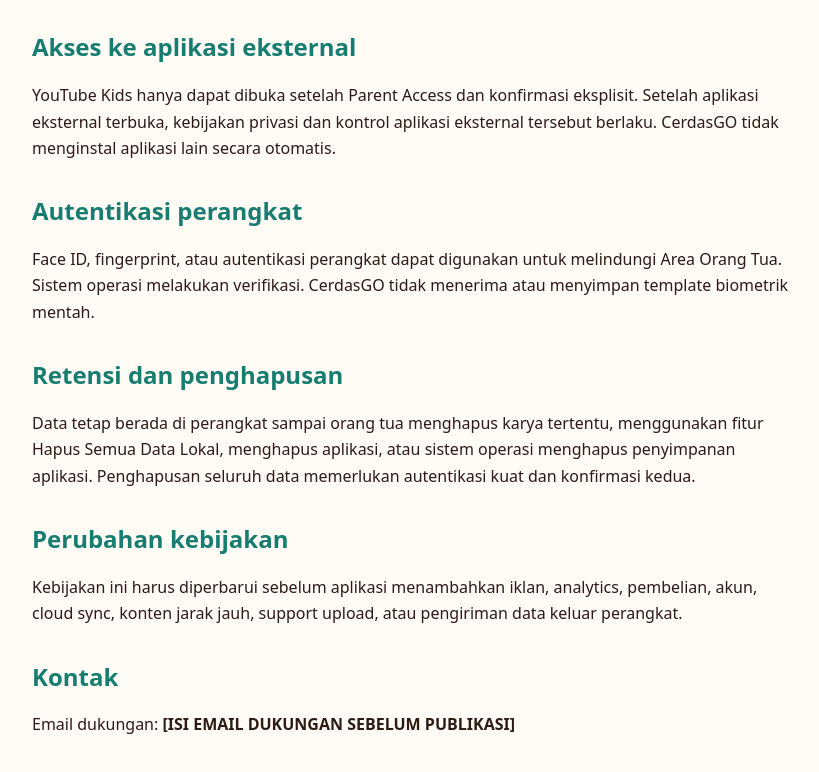
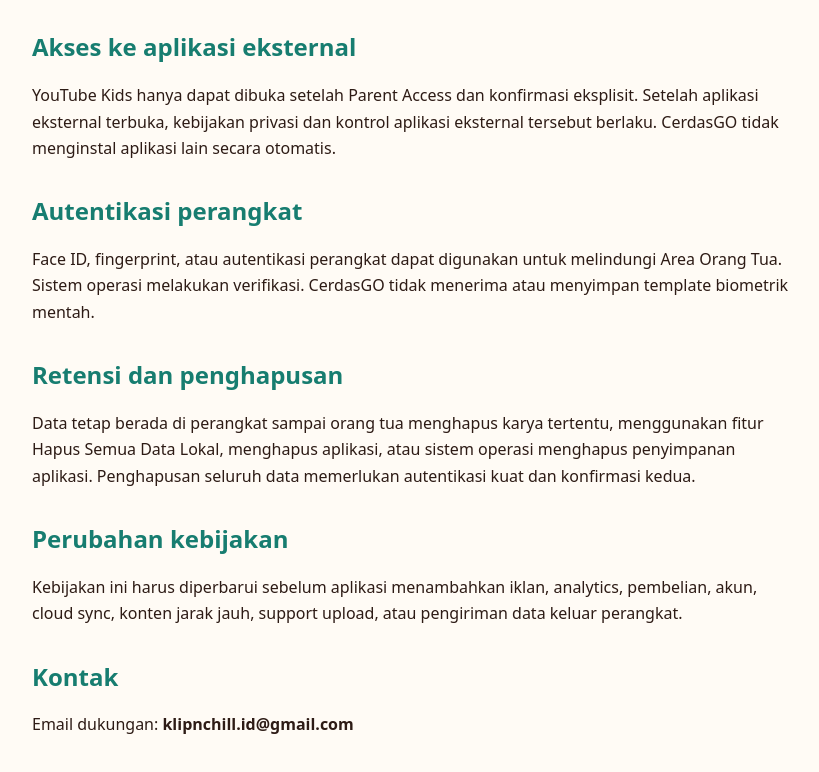
Before and after one commit to rizkyardhika09/cerdasgo-paud-site, a plain HTML site: page privacy-policy/index.html in a window 1280 px wide. Shown: the part 802-1574 px from the top of the page, without its empty margins (228-1047 px from the left). Drawn offline with Linux system fonts and the light colour scheme.

Commit message:
Add CerdasGO support email

```diff
--- a/privacy-policy/index.html
+++ b/privacy-policy/index.html
@@ -45,7 +45,7 @@
     <p>Kebijakan ini harus diperbarui sebelum aplikasi menambahkan iklan, analytics, pembelian, akun, cloud sync, konten jarak jauh, support upload, atau pengiriman data keluar perangkat.</p>
 
     <h2>Kontak</h2>
-    <p>Email dukungan: <strong>[ISI EMAIL DUKUNGAN SEBELUM PUBLIKASI]</strong></p>
+    <p>Email dukungan: <strong>klipnchill.id@gmail.com</strong></p>
   </main>
 </body>
 </html>
```
